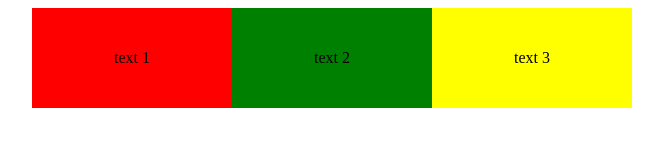
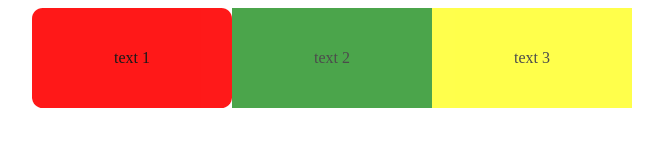
Before and after one commit to vas28r13/web-test, a plain HTML site: page index.html in a window 1280 px wide. In both pictures the pointer is over the element "text 1". Shown: the whole page, without its empty margins (308-971 px from the left). Drawn offline with Linux system fonts and the light colour scheme.

Commit message:
fix up css

```diff
--- a/main.css
+++ b/main.css
@@ -14,6 +14,12 @@ body {
     display: flex;
     justify-content: center;
     align-items: center;
+    opacity: .7;
+}
+
+.box:hover {
+    border-radius: 8pt;
+    opacity: .9;
 }
 
 .one {
```
